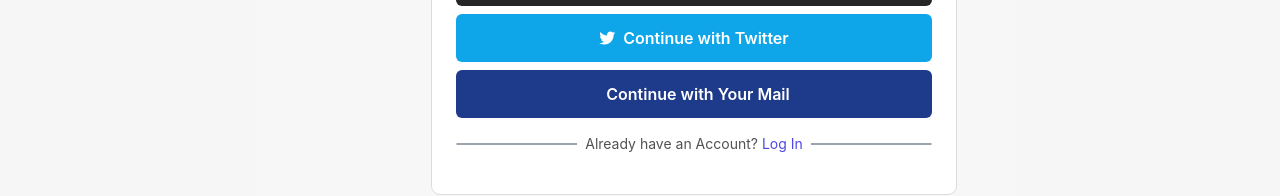
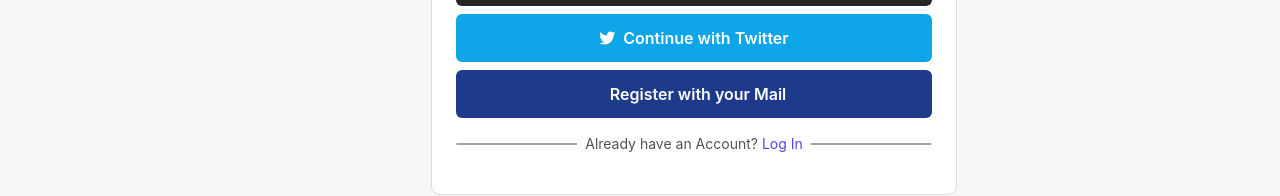
Before and after one commit to fiddly-digits/react-module-challenge, a React (Vite) app: page /Login in a window 1280 px wide. Shown: the part 304-500 px from the top of the page. Built offline with nearby package versions, Linux system fonts and the light colour scheme; some icons are missing.

Commit message:
change: mail registration text adjustment

```diff
--- a/src/pages/Login.tsx
+++ b/src/pages/Login.tsx
@@ -78,7 +78,7 @@
                   className='flex items-center justify-center h-12 gap-2 font-semibold text-white bg-blue-900 rounded-md hover:bg-blue-900/90'
                 >
                   <i className='iconoir-mail' />
-                  Continue with Your Mail
+                  Register with your Mail
                 </Link>
               </div>
               {!login && (
```
